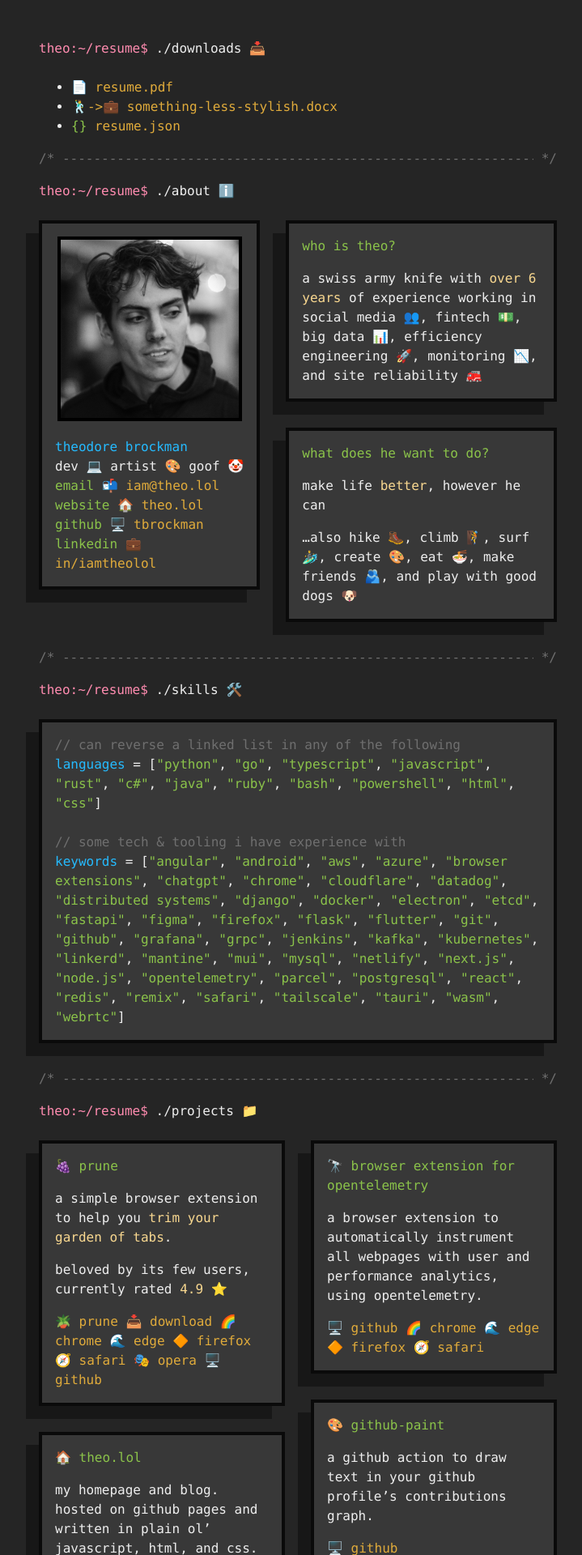
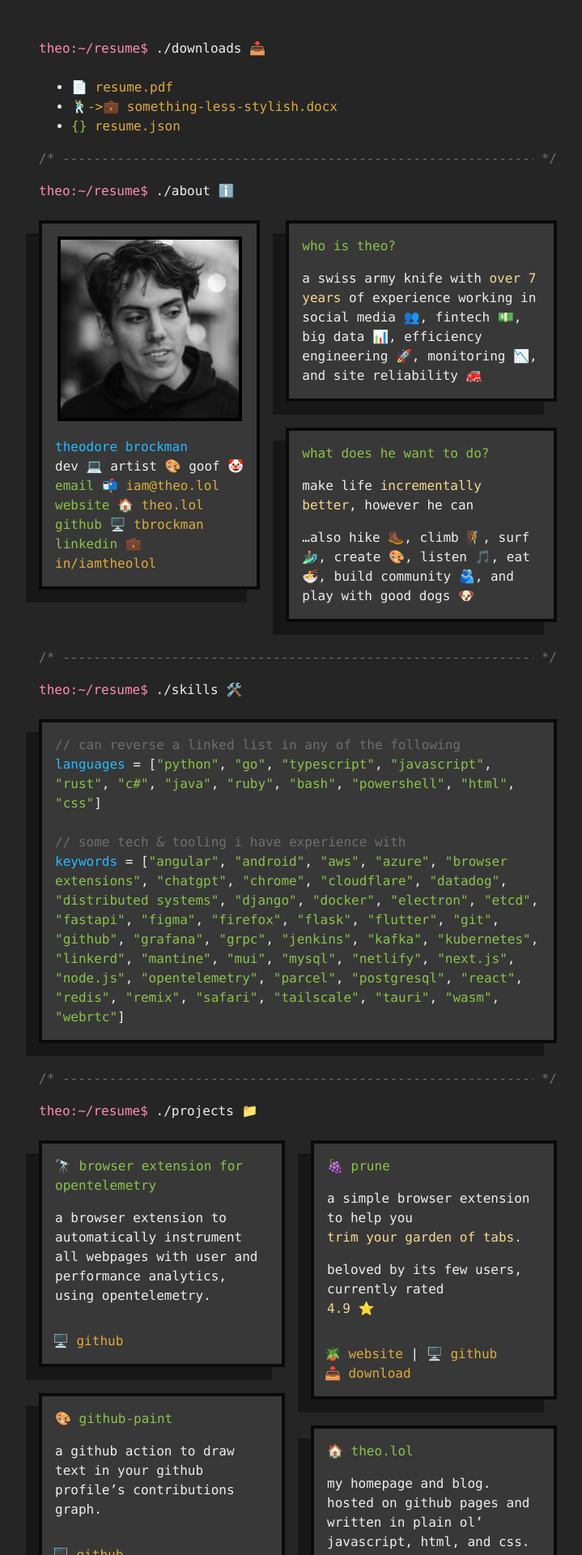
Before and after one commit to tbrockman/tbrockman.github.io, a Jekyll site: the page built from resume.html, in a window 1280 px wide. Shown: the top 1920 px of the page at 81% size, without its empty margins (272-991 px from the left). Built offline with Jekyll 4.4.1, drawn with Linux system fonts in a browser that asks for light colours; some of the changed text lies outside the part shown.

Commit message:
Update resume.

```diff
--- a/_data/resume.json
+++ b/_data/resume.json
@@ -62,8 +62,8 @@
         "icon": "💼"
       }
     ],
-    "whois": "A swiss army knife with **over 6 years** of experience working in social media 👥, fintech 💵, big data 📊, efficiency engineering 🚀, monitoring 📉, and site reliability 🚒",
-    "mission": "Make life **better**, however he can\n\n...Also hike 🥾, climb 🧗, surf 🏄‍♂️, create 🎨, eat 🍜, make friends 🫂, and play with good dogs 🐶"
+    "whois": "A swiss army knife with **over 7 years** of experience working in social media 👥, fintech 💵, big data 📊, efficiency engineering 🚀, monitoring 📉, and site reliability 🚒",
+    "mission": "Make life **incrementally better**, however he can\n\n...Also hike 🥾, climb 🧗, surf 🏄‍♂️, create 🎨, listen 🎵, eat 🍜, build community 🫂, and play with good dogs 🐶"
   },
   "skills": {
     "languages": [
@@ -138,49 +138,24 @@
         "plasmo"
       ],
       "description": [
-        "A simple browser extension to help you **trim your garden of tabs**.",
+        "A simple browser extension to help you **trim your garden of tabs.**",
         "Beloved by its few users, currently rated **4.9 ⭐**"
       ],
       "links": [
         {
           "icon": "🪴",
-          "text": "prune",
+          "text": "website",
           "url": "https://prune.lol"
+        },
+        {
+          "icon": "🖥️",
+          "text": "github",
+          "url": "https://github.com/tbrockman/prune"
         },
         {
           "icon": "📥",
           "text": "download",
           "url": "https://download.prune.lol"
-        },
-        {
-          "icon": "🌈",
-          "text": "chrome",
-          "url": "https://chrome.google.com/webstore/detail/prune/gblddboefgbljpngfhgekbpoigikbenh"
-        },
-        {
-          "icon": "🌊",
-          "text": "edge",
-          "url": "https://microsoftedge.microsoft.com/addons/detail/prune/ideengngoaeoamicacnpipkdmpledphd"
-        },
-        {
-          "icon": "🔶",
-          "text": "firefox",
-          "url": "https://addons.mozilla.org/en-US/firefox/addon/prune-tabs/"
-        },
-        {
-          "icon": "🧭",
-          "text": "safari",
-          "url": "https://apps.apple.com/us/app/prune-your-tabs/id6503263467"
-        },
-        {
-          "icon": "🎭",
-          "text": "opera",
-          "url": "https://addons.opera.com/en/extensions/details/prune/"
-        },
-        {
-          "icon": "🖥️",
-          "text": "github",
-          "url": "https://github.com/tbrockman/prune"
         }
       ]
     },
@@ -201,7 +176,7 @@
       "links": [
         {
           "icon": "🔗",
-          "text": "theo.lol",
+          "text": "website",
           "url": "https://theo.lol"
         },
         {
@@ -224,7 +199,7 @@
         "oauth"
       ],
       "description": [
-        "A **proximity-based jukebox**. Built as a personal project in university to stop friends fighting over the aux cable.",
+        "A&nbsp;**proximity-based jukebox.** Built as a personal project in undergrad to stop friends fighting over the aux cable.",
         "Allowed anyone within 100ft to search and queue Spotify songs on the host phone (without needing any authentication or sign-up)."
       ],
       "links": [
@@ -245,7 +220,7 @@
         "bundler"
       ],
       "description": [
-        "A Parcel plugin to allow embedding an imported Javascript function as a serializable and self-contained bundle (useful in browser extensions/sandboxes)."
+        "A Parcel plugin to compile imported Javascript functions as serializable and self-contained bundles (useful in browser extensions/sandboxes)."
       ],
       "links": [
         {
@@ -278,26 +253,6 @@
           "icon": "🖥️",
           "text": "github",
           "url": "https://github.com/tbrockman/browser-extension-for-opentelemetry"
-        },
-        {
-          "icon": "🌈",
-          "text": "chrome",
-          "url": "https://chromewebstore.google.com/detail/opentelemetry-browser-ext/bgjeoaohfhbfabbfhbafjihbobjgniag"
-        },
-        {
-          "icon": "🌊",
-          "text": "edge",
-          "url": "https://microsoftedge.microsoft.com/addons/detail/opentelemetry-browser-ext/agbimhpapcebokbphphbfcimebibcoga"
-        },
-        {
-          "icon": "🔶",
-          "text": "firefox",
-          "url": "https://addons.mozilla.org/en-US/firefox/addon/opentelemetry-browserextension/"
-        },
-        {
-          "icon": "🧭",
-          "text": "safari",
-          "url": "https://apps.apple.com/us/app/opentelemetry-browser-ext/id6503631744"
         }
       ]
     },
@@ -336,7 +291,7 @@
       "links": [
         {
           "icon": "🔗",
-          "text": "auxb0x.com",
+          "text": "website",
           "url": "https://auxb0x.com?api=ax8G2Du7z38r5InOvvu9661kj4XgyCfz8cZSBOHT"
         },
         {
@@ -378,9 +333,9 @@
       "start": "2023-07-01",
       "highlights": [
         {
-          "label": "Maintains critical site reliability platforms",
+          "label": "Maintained critical site reliability platforms",
           "icon": "🚨",
-          "text": "Currently develops and maintains LinkedIn's internal **alerting**, **notification**, **oncall management**, and **automated remediation platforms**."
+          "text": "Developed and maintained LinkedIn's internal **alerting**, **notification**, **oncall management**, and **automated remediation platforms**."
         },
         {
           "label": "Cuts costs",
@@ -695,6 +650,31 @@
           "url": "https://github.com/linkerd/website/pull/783"
         }
       ]
+    },
+    {
+      "name": "jsr",
+      "icon": "📦",
+      "tags": [
+        "oss",
+        "js",
+        "ts",
+        "packaging"
+      ],
+      "description": [
+        "Fixed a broken link in the documentation."
+      ],
+      "links": [
+        {
+          "icon": "🔗",
+          "text": "jsr.io",
+          "url": "https://jsr.io/"
+        },
+        {
+          "icon": "🖥️",
+          "text": "github",
+          "url": "https://github.com/jsr-io/jsr"
+        }
+      ]
     }
   ],
   "data": {
@@ -715,6 +695,15 @@
       }
     },
     "section-item-ordering": {
+      "web": {
+        "projects": [
+          "Browser Extension for OpenTelemetry",
+          "github-paint",
+          "parcel-resolver-inlinefunc",
+          "prune",
+          "theo.lol"
+        ]
+      },
       "docx": {
         "projects": [
           "prune",
@@ -722,7 +711,7 @@
           "theo.lol",
           "github-paint",
           "turnip",
-          "auxb0x"
+          "parcel-resolver-inlinefunc"
         ],
         "volunteer": [
           "atom",
--- a/_layouts/resume.html
+++ b/_layouts/resume.html
@@ -92,7 +92,9 @@
             {% elsif key == "projects" %}
             <div class="column-container">
                 <div class="column">
-                    {% for project in site.data.resume[key] %}
+                    {% for project_name in site.data.resume.data.section-item-ordering.web.projects %}
+                        {% for project in site.data.resume[key] %}
+                            {% if project.name == project_name %}
                     <div class="project floating-block">
                         <div class="projects-header">
                             <span class="green">{{ project.icon }} {{ project.name }}</span>
@@ -101,13 +103,15 @@
                             {% for line in project.description %}
                             {{ line | markdownify }}
                             {% endfor %}
-                            <p>
+                            <ul>
                                 {% for link in project.links %}
-                                <span><a class="gold" href="{{ link.url }}">{{ link.icon }} {{ link.text }}</a></span>
+                                <li><a class="gold" href="{{ link.url }}">{{ link.icon }} {{ link.text }}</a></li>
                                 {% endfor %}
-                            </p>
+                            </ul>
                         </div>
                     </div>
+                            {% endif %}
+                        {% endfor %}
                     {% endfor %}
                 </div>
             </div>
@@ -132,7 +136,15 @@
                 {%- endfor -%}
             </div>
             {% elsif key == "volunteer" %}
-            <div class="column-container">
+            <div class="volunteer-container floating-block">
+                <span class="comment-grey">// usually contributing fixes to small issues I encounter</span>
+                <ul>
+                    {%- for contribution in site.data.resume[key] -%}
+                    <li><a class="gold" href="{{ contribution.links[0].url }}">{{ contribution.icon }} {{ contribution.name }}</a></li>
+                    {%- endfor -%}
+                </ul>
+            </div>
+            <!-- <div class="column-container">
                 <div class="column">
                     {% for contribution in site.data.resume[key] %}
                     <div class="open-source-item floating-block">
@@ -152,7 +164,7 @@
                     </div>
                     {% endfor %}
                 </div>
-            </div>
+            </div> -->
             {% endif %}
             <div class="section-separator comment-grey">
                 <span>/*&nbsp;</span>
--- a/_sass/resume.scss
+++ b/_sass/resume.scss
@@ -422,6 +422,40 @@ div.section {
 	margin-top: 0;
 }
 
+.projects-body > p {
+	display: flex;
+  	flex-direction: row;
+  	flex-wrap: wrap;
+}
+
+.projects-body > ul, .volunteer-container > ul {
+	display: flex;
+	flex-wrap: wrap;
+	padding-left: 0;
+	list-style: none;
+	margin-left: -32px;
+	clip-path: inset(0 0 0 2ch);
+	margin-top: 2rem;
+	margin-bottom: 0;
+}
+
+.projects-body > ul > li, .volunteer-container > ul > li {
+	display: flex;
+	padding-left: 1ch;
+}
+
+.projects-body > ul > li::before, .volunteer-container > ul > li::before {
+	content: "| ";
+	display: inline-block;
+	width: 1ch;
+	text-align: center;
+	padding-right: 1ch;
+}
+
+.volunteer-container > ul {
+	margin-top: 0;
+}
+
 .open-source-body>p:first-of-type {
 	margin-top: 0;
 }
--- a/resume.json
+++ b/resume.json
@@ -62,8 +62,8 @@
         "icon": "💼"
       }
     ],
-    "whois": "A swiss army knife with **over 6 years** of experience working in social media 👥, fintech 💵, big data 📊, efficiency engineering 🚀, monitoring 📉, and site reliability 🚒",
-    "mission": "Make life **better**, however he can\n\n...Also hike 🥾, climb 🧗, surf 🏄‍♂️, create 🎨, eat 🍜, make friends 🫂, and play with good dogs 🐶"
+    "whois": "A swiss army knife with **over 7 years** of experience working in social media 👥, fintech 💵, big data 📊, efficiency engineering 🚀, monitoring 📉, and site reliability 🚒",
+    "mission": "Make life incrementally **better**, however he can\n\n...Also hike 🥾, climb 🧗, surf 🏄‍♂️, create 🎨, listen 🎵, eat 🍜, build community 🫂, and play with good dogs 🐶"
   },
   "skills": {
     "languages": [
@@ -144,38 +144,13 @@
       "links": [
         {
           "icon": "🪴",
-          "text": "prune",
+          "text": "website",
           "url": "https://prune.lol"
         },
         {
           "icon": "📥",
           "text": "download",
           "url": "https://download.prune.lol"
-        },
-        {
-          "icon": "🌈",
-          "text": "chrome",
-          "url": "https://chrome.google.com/webstore/detail/prune/gblddboefgbljpngfhgekbpoigikbenh"
-        },
-        {
-          "icon": "🌊",
-          "text": "edge",
-          "url": "https://microsoftedge.microsoft.com/addons/detail/prune/ideengngoaeoamicacnpipkdmpledphd"
-        },
-        {
-          "icon": "🔶",
-          "text": "firefox",
-          "url": "https://addons.mozilla.org/en-US/firefox/addon/prune-tabs/"
-        },
-        {
-          "icon": "🧭",
-          "text": "safari",
-          "url": "https://apps.apple.com/us/app/prune-your-tabs/id6503263467"
-        },
-        {
-          "icon": "🎭",
-          "text": "opera",
-          "url": "https://addons.opera.com/en/extensions/details/prune/"
         },
         {
           "icon": "🖥️",
```
Also changed, not shown: other parts of _layouts/resume.html (+2 -2 lines).
